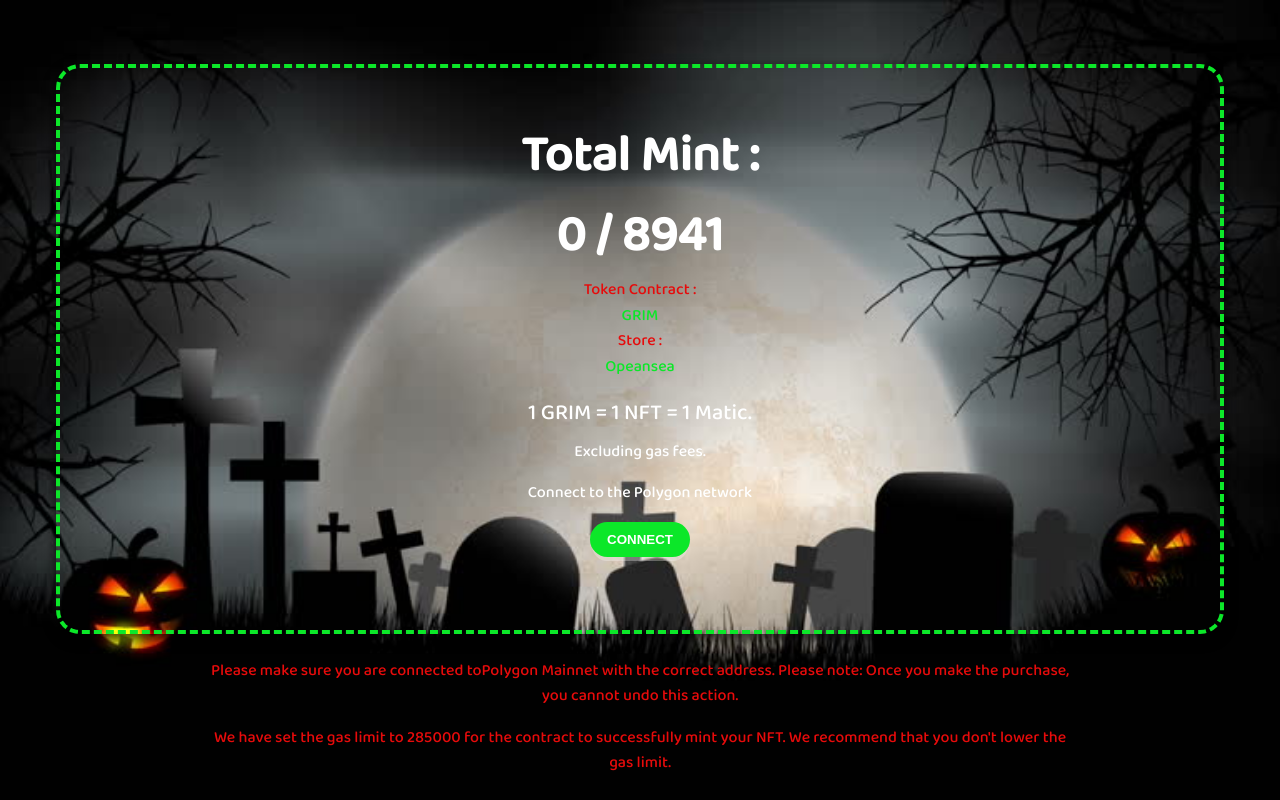
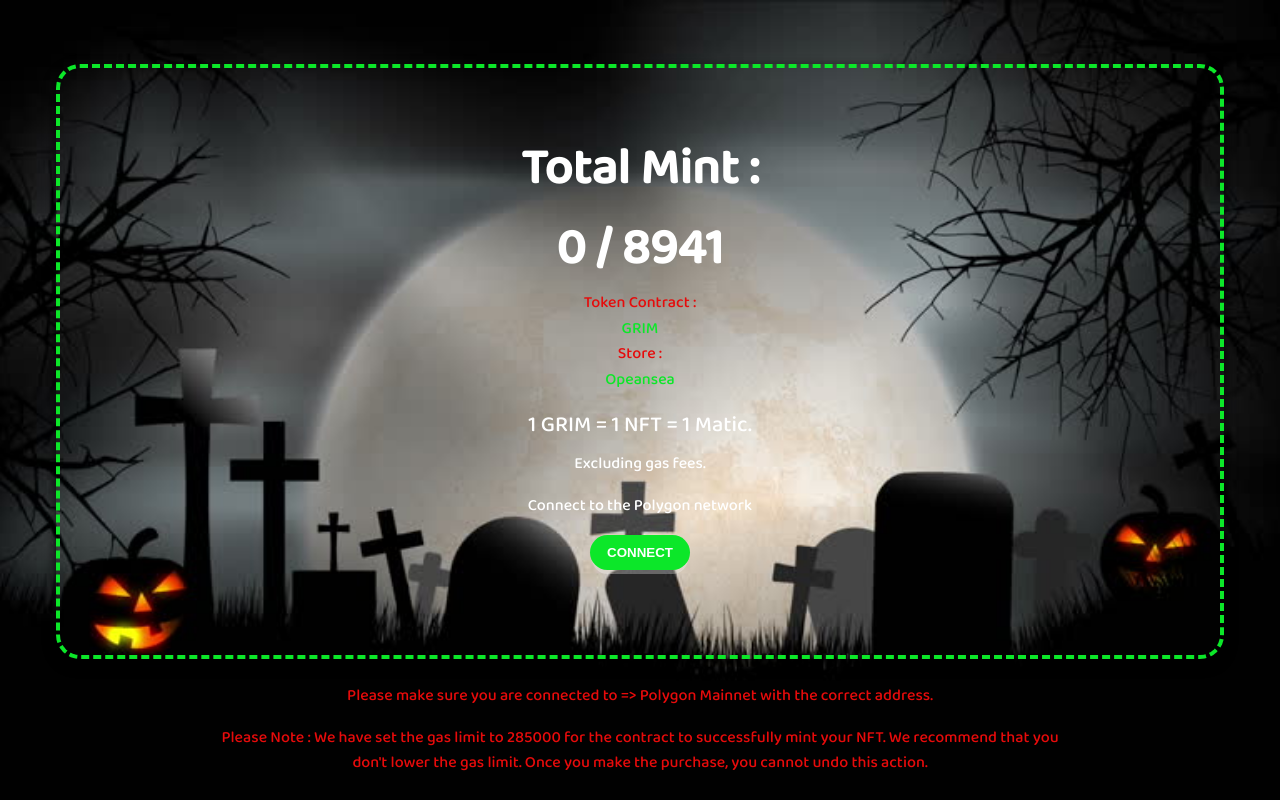
Before and after one commit to Billamana55/GRIM, a React (Create React App) app: page / in a window 1280 px wide. Built offline with nearby package versions, Linux system fonts and the light colour scheme.

Commit message:
Update App.js

```diff
--- a/src/App.js
+++ b/src/App.js
@@ -394,9 +394,7 @@ function App() {
               color: "var(--primary-text)",
             }}
           >
-            Please make sure you are connected to
-            {CONFIG.NETWORK.NAME} Mainnet with the correct address. Please note:
-            Once you make the purchase, you cannot undo this action.
+            Please make sure you are connected to => {CONFIG.NETWORK.NAME} Mainnet with the correct address.
           </s.TextDescription>
           <s.SpacerSmall />
           <s.TextDescription
@@ -405,9 +403,9 @@ function App() {
               color: "var(--primary-text)",
             }}
           >
-            We have set the gas limit to {CONFIG.GAS_LIMIT} for the contract to
+            Please Note : We have set the gas limit to {CONFIG.GAS_LIMIT} for the contract to
             successfully mint your NFT. We recommend that you don't lower the
-            gas limit.
+            gas limit.  Once you make the purchase, you cannot undo this action.
           </s.TextDescription>
         </s.Container>
       </s.Container>
```
